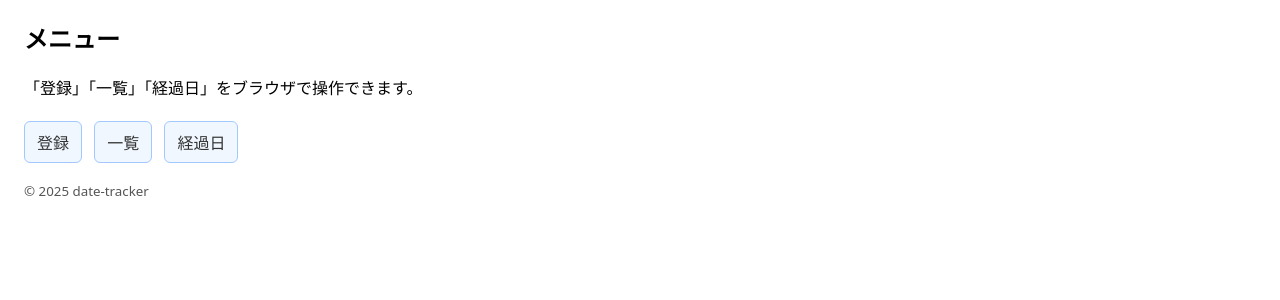
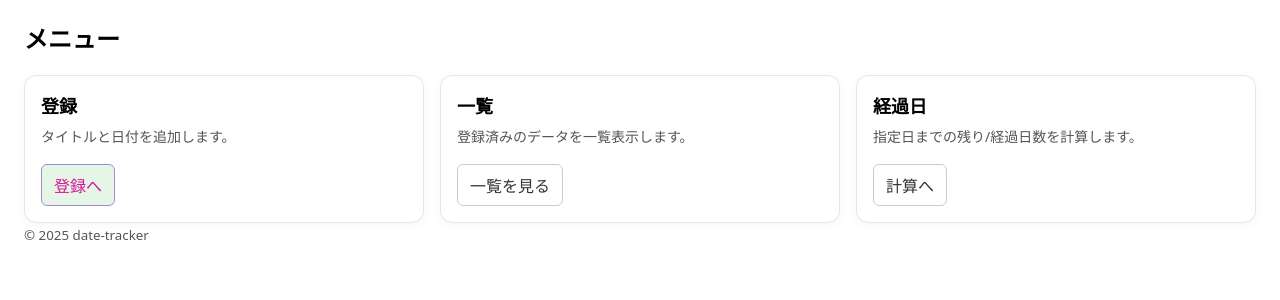
Before and after one commit to yuuki-hiroshima/date-tracker, a Flask app: page / in a window 1280 px wide. Shown: the part 136-436 px from the top of the page. Run offline with Flask 3, Linux system fonts and the light colour scheme.

Commit message:
feat(ui): card layout on home (index) with subtle hover

```diff
--- a/templates/base.html
+++ b/templates/base.html
@@ -35,6 +35,36 @@
 
             /* --- スマホで横スクロールできるように --- */
             .table-wrap { overflow-x: auto; }
+
+            /* --- cards on home --- */
+            .cards {
+                display: grid;
+                grid-template-columns: repeat(auto-fit, minmax(220px, 1fr));
+                gap: 16px;
+                margin-top: 12px;
+            }
+            .card {
+                border: 1px solid #e5e7eb;
+                border-radius: 12px;
+                padding: 16px;
+                background: #fff;
+                box-shadow: 0 2px 8px rgba(0,0,0,.04);
+                transition: transform .12s ease, box-shadow .12s ease;
+            }
+            .card:hover {
+                transform: translateY(-2px);
+                box-shadow: 0 6px 18px rgba(0,0,0,.08);
+            }
+            .card h3 {
+                margin: 0 0 8px;
+                font-size: 18px;
+            }
+            .card p {
+                margin: 0 0 12px;
+                color: #555;
+                font-size: 14px;
+            }
+            .card .actions .btn { margin-right: 8px; }
         </style>
     </head>
     <body>
--- a/templates/index.html
+++ b/templates/index.html
@@ -3,10 +3,27 @@
 {% extends "base.html" %}
 {% block content %}
     <h2>メニュー</h2>
-    <p>「登録」「一覧」「経過日」をブラウザで操作できます。</p>
-    <p>
-        <a class="btn primary" href="{{ url_for('add') }}">登録</a>
-        <a class="btn primary" href="{{ url_for('list_view') }}">一覧</a>
-        <a class="btn primary" href="{{ url_for('elapsed') }}">経過日</a>
-    </p>
+    <div class="cards">
+        <div class="card">
+            <h3>登録</h3>
+            <p>タイトルと日付を追加します。</p>
+            <div class="actions">
+                <a class="btn success" href="{{ url_for('add') }}">登録へ</a>
+            </div>
+        </div>
+        <div class="card">
+            <h3>一覧</h3>
+            <p>登録済みのデータを一覧表示します。</p>
+            <div class="actions">
+                <a class="btn" href="{{ url_for('list_view') }}">一覧を見る</a>
+            </div>
+        </div>
+        <div class="card">
+            <h3>経過日</h3>
+            <p>指定日までの残り/経過日数を計算します。</p>
+            <div class="actions">
+                <a class="btn" href="{{ url_for('elapsed') }}">計算へ</a>
+            </div>
+        </div>
+    </div>
 {% endblock %}
```
